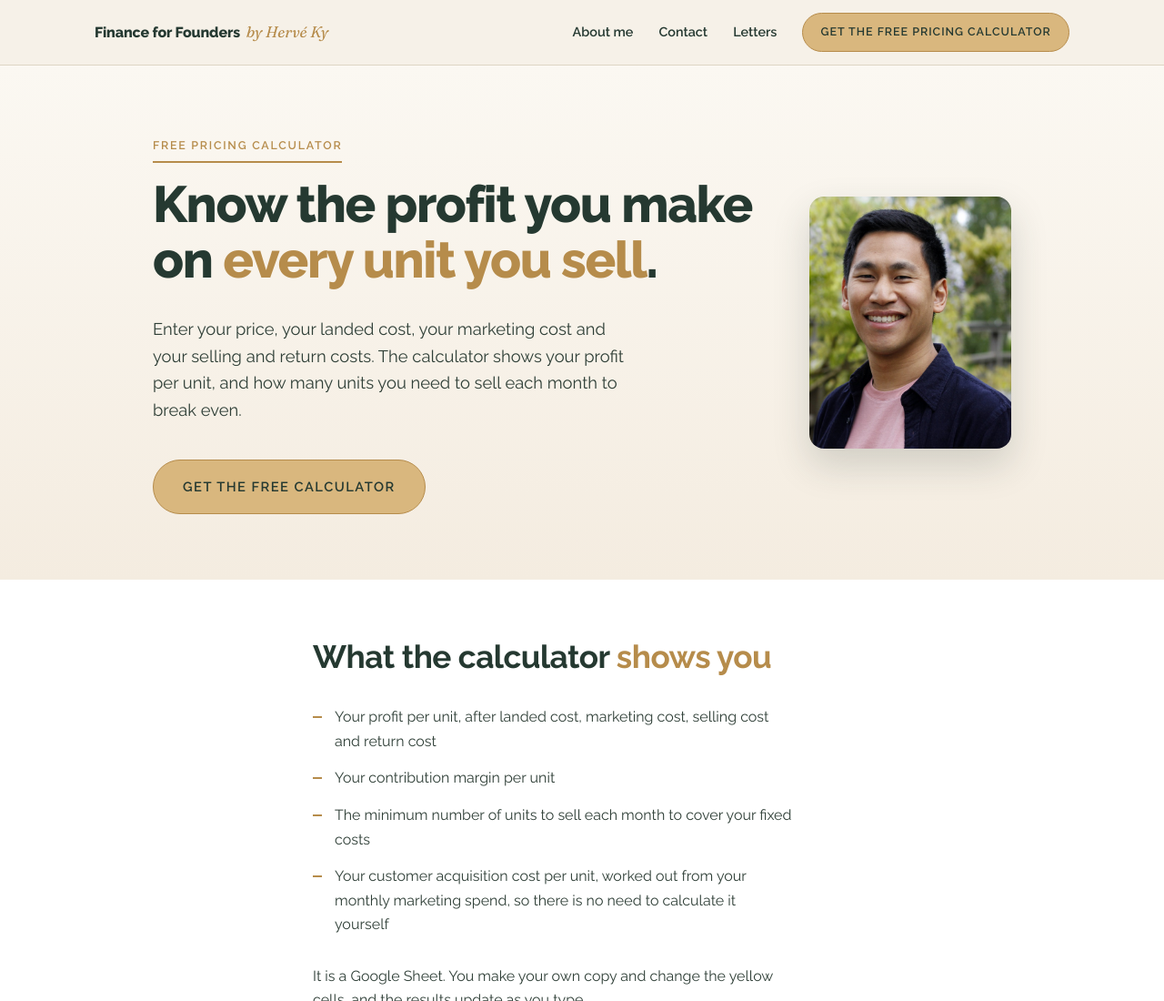
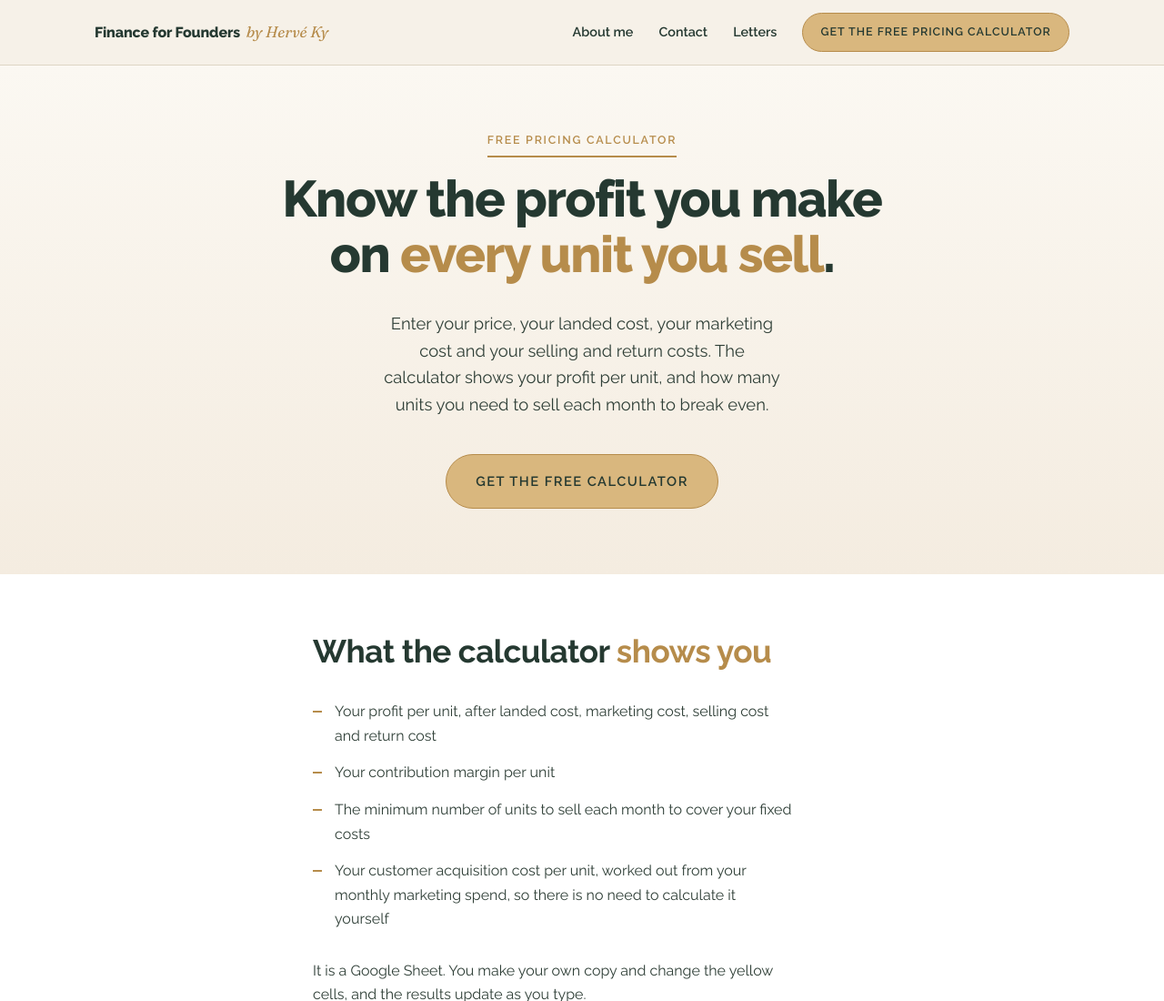
Before and after one commit to Explorherve/herveky-website, a plain HTML site: page pricingcalculator/index.html in a window 1280 px wide. Shown: the top 1100 px of the page at 91% size. Drawn offline with Linux system fonts and the light colour scheme.

Commit message:
Remove photo from the pricing calculator hero (#6)
Centre the hero text now that the photo is gone.


Claude-Session: https://claude.ai/code/session_01HCw2uT9c1TxX5PnzNFHaPk

Co-authored-by: Hervé Ky <herve@herveky.com>
Co-authored-by: Claude Sonnet 5.5 <noreply@anthropic.com>

```diff
--- a/pricingcalculator/index.html
+++ b/pricingcalculator/index.html
@@ -119,9 +119,9 @@ h1 .accent, h2 .accent{color:var(--gold);}
   background:linear-gradient(to bottom,#FBF8F2 0%,#F4ECE0 100%);
   padding:4.5rem 0;
 }
-.hero-grid{display:grid; gap:2.5rem; align-items:center; text-align:center;}
+.hero-text{max-width:48rem; margin:0 auto; text-align:center;}
 .hero-text .eyebrow{display:table; margin-left:auto; margin-right:auto;}
-.hero-text h1{margin-left:auto; margin-right:auto; max-width:32rem;}
+.hero-text h1{margin-left:auto; margin-right:auto; max-width:42rem;}
 .standfirst{
   font-size:1.15rem; line-height:1.6; color:var(--moss);
   margin:0 auto 2.5rem; max-width:33rem; text-wrap:balance;
@@ -134,20 +134,6 @@ h1 .accent, h2 .accent{color:var(--gold);}
   transition:background .15s ease;
 }
 .cta-link:hover{background:var(--gold);}
-.hero-photo{display:block; max-width:26rem; margin:0 auto;}
-.hero-photo img{
-  display:block; width:100%; height:auto; aspect-ratio:1/1; max-height:22rem;
-  object-fit:cover; object-position:56% 30%;
-  border-radius:16px; box-shadow:0 18px 40px rgba(37,57,49,.18);
-}
-@media (min-width:900px){
-  .hero-grid{grid-template-columns:3fr 1fr; gap:3.5rem; text-align:left;}
-  .hero-text .eyebrow{display:inline-block; margin-left:0; margin-right:0;}
-  .hero-text h1{margin-left:0; max-width:none;}
-  .standfirst{margin-left:0; text-wrap:pretty;}
-  .hero-photo{max-width:none; margin:0;}
-  .hero-photo img{aspect-ratio:4/5; max-height:none;}
-}
 
 /* ---------- what you get ---------- */
 .benefits{background:#FFFFFF; padding:4rem 0;}
@@ -272,18 +258,13 @@ posthog.init("phc_tSPeLLgLuj4amoGMKtEX2k3u7K3A2PjhouWPisaxMv3P", {
 
   <section class="hero">
     <div class="inner-wide">
-      <div class="hero-grid">
-        <div class="hero-text">
+      <div class="hero-text">
           <p class="eyebrow">Free pricing calculator</p>
           <h1>Know the profit you make on <span class="accent">every unit you sell</span>.</h1>
           <p class="standfirst">
             Enter your price, your landed cost, your marketing cost and your selling and return costs. The calculator shows your profit per unit, and how many units you need to sell each month to break even.
           </p>
           <a href="#gate-section" class="cta-link">Get the free calculator</a>
-        </div>
-        <a href="#about" class="hero-photo">
-          <img src="/herve.jpg" alt="Hervé Ky" width="1280" height="853">
-        </a>
       </div>
     </div>
   </section>
```
